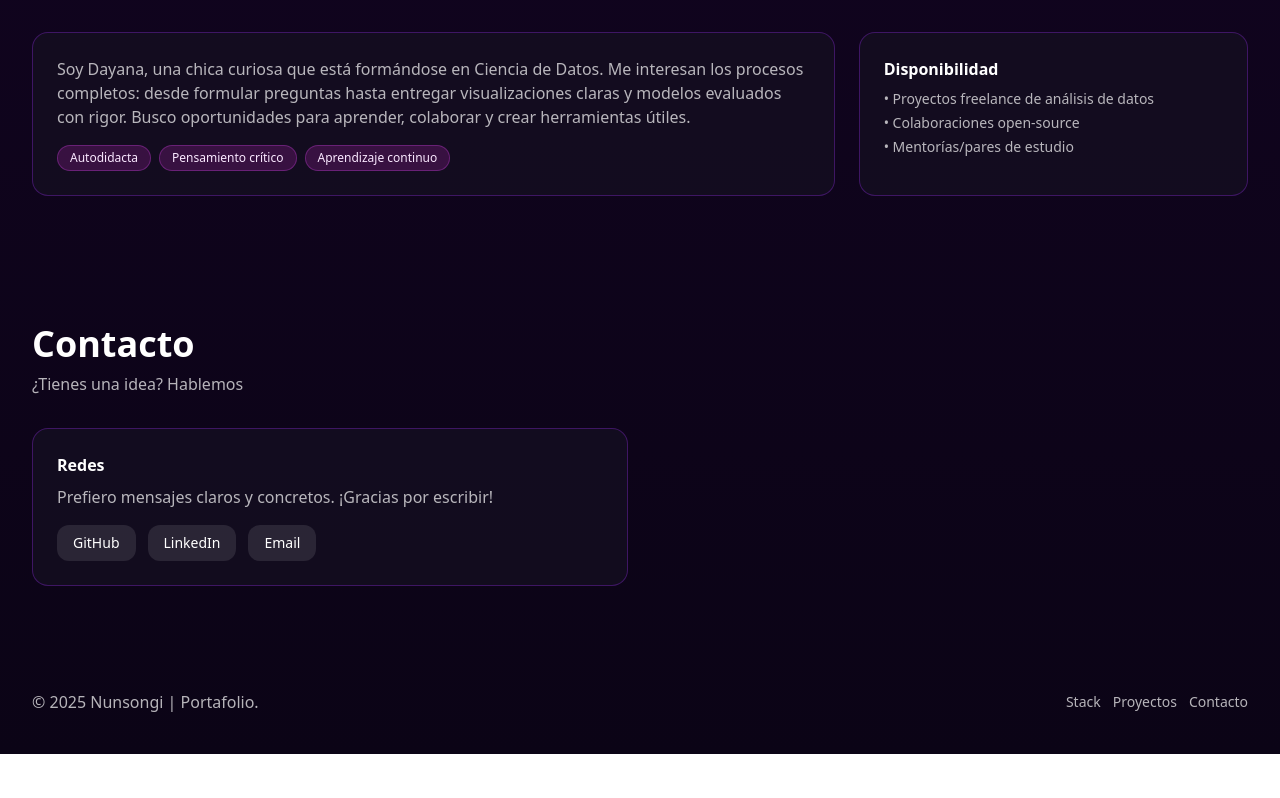
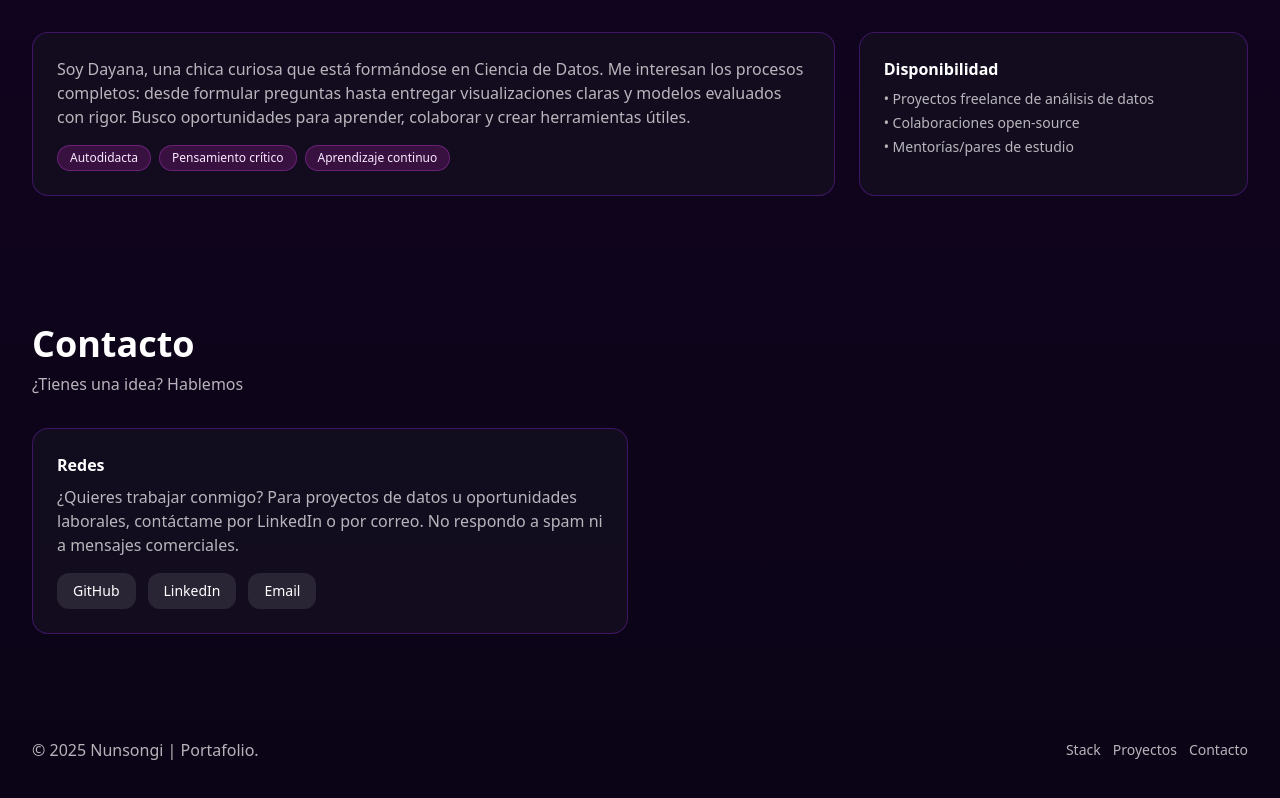
Before and after one commit to nunsongi/Data-Science-Portfolio, a React (Vite) app: page / in a window 1280 px wide. Shown: the part 2038-2836 px from the top of the page. Before the commit the page ends 2792 px from the top, so only its background shows below. Built offline with nearby package versions, Linux system fonts and the light colour scheme.

Commit message:
feat: add a text

```diff
--- a/src/PortfolioNunsongi.jsx
+++ b/src/PortfolioNunsongi.jsx
@@ -277,7 +277,11 @@ export default function PortfolioNunsongi() {
         <div className={`grid md:grid-cols-2 gap-6`}>
           <div className={`border rounded-2xl p-6 ${tone.card}`}>
             <h4 className={`font-semibold ${tone.text}`}>Redes</h4>
-            <p className={`${tone.sub} mt-2`}>Prefiero mensajes claros y concretos. ¡Gracias por escribir!</p>
+            <p className={`${tone.sub} mt-2`}>
+             ¿Quieres trabajar conmigo? Para proyectos de datos u oportunidades laborales,
+             contáctame por LinkedIn o por correo. No respondo a spam ni a mensajes comerciales.
+              </p>
+
             <div className="mt-4 flex gap-3">
               <a
                  className={`rounded-xl px-4 py-2 text-sm ${tone.ghost}`}
```
